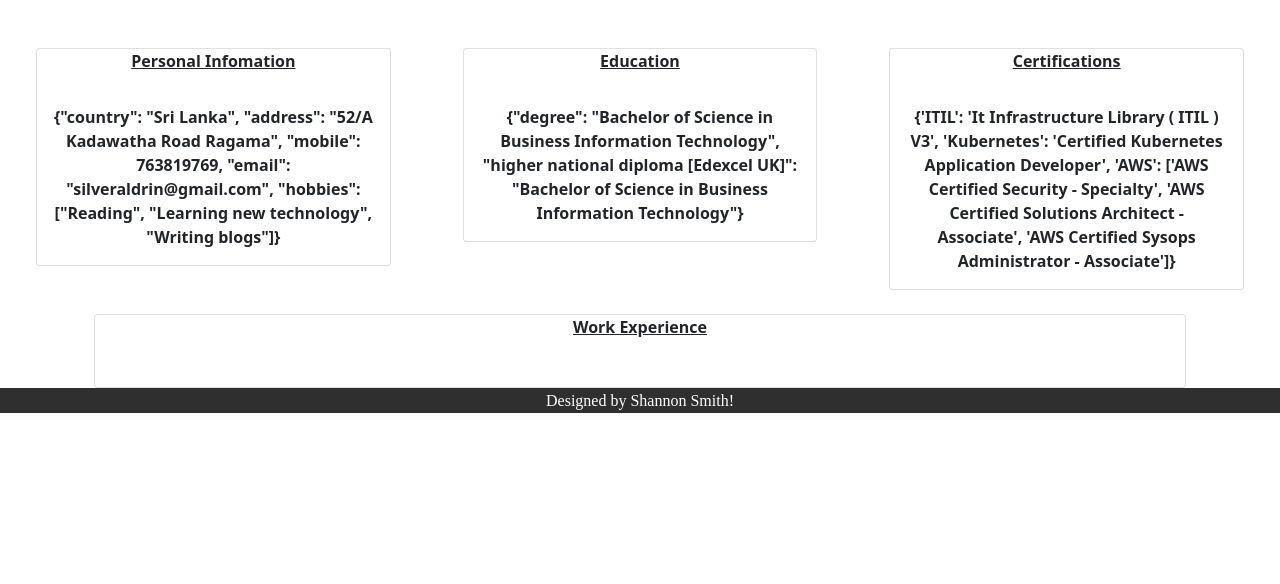
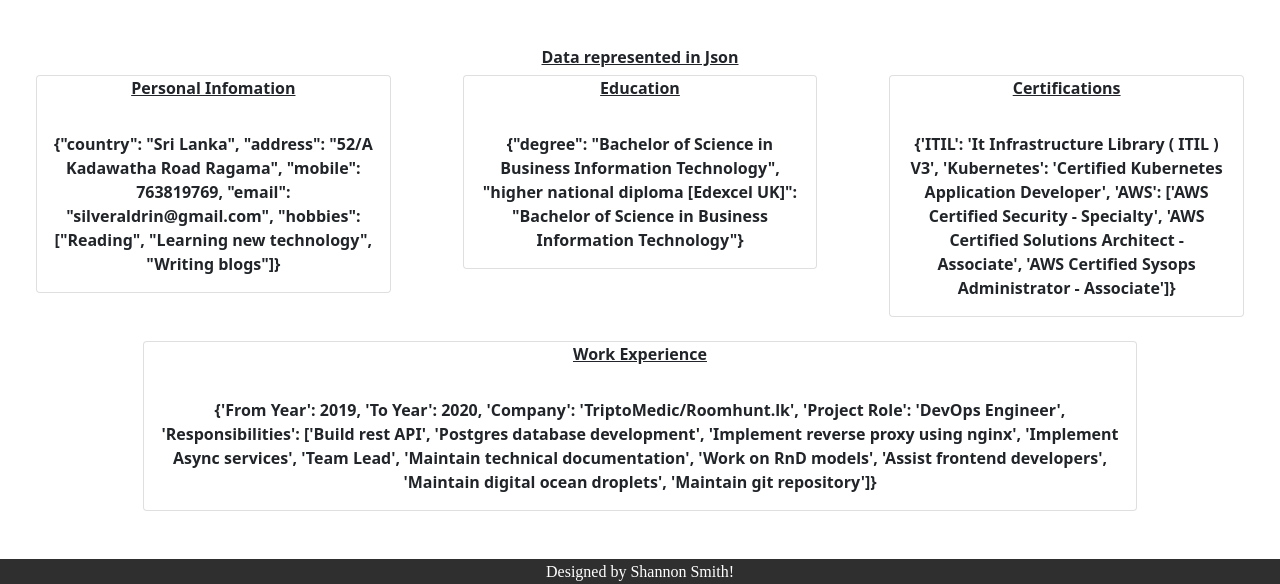
Before and after one commit to coolshano/resume, a Django app: page / in a window 1280 px wide. Shown: the part 624-1208 px from the top of the page. Before the commit the page ends 1037 px from the top, so only its background shows below. Run offline with Django 3.2, Linux system fonts and the light colour scheme; data comes from the database, SQL or seed files in the repository; both versions use the stored data as it was after the commit; some libraries are stand-ins or nearby versions.

Commit message:
corrected

```diff
--- a/myresume/settings.py
+++ b/myresume/settings.py
@@ -25,7 +25,7 @@ SECRET_KEY = 'django-insecure-%vjjfyo%$54pstw(n46h@!ya@vx$nua$bmphr5xhjeh0f-md+_
 # SECURITY WARNING: don't run with debug turned on in production!
 DEBUG = True
 
-ALLOWED_HOSTS = ['129.151.198.10','resume.localhost','129.151.223.61']
+ALLOWED_HOSTS = ['129.151.198.10','resume.localhost','129.151.223.61','129.151.215.160','shannon-portfolio.live']
 
 
 # Application definition
--- a/resume/models.py
+++ b/resume/models.py
@@ -38,3 +38,23 @@ class Certification(models.Model):
 
     def __str__(self):
         return self.certification1
+
+
+class Workexperience(models.Model):
+    yearfrom = models.IntegerField(default=0, null=True)
+    yearto = models.IntegerField(default=0, null=True)
+    company = models.CharField(max_length=50, null=True)
+    projectrole = models.CharField(max_length=100, null=True)
+    responsibility1 = models.CharField(max_length=200, null=True)
+    responsibility2 = models.CharField(max_length=200, null=True)
+    responsibility3 = models.CharField(max_length=200, null=True)
+    responsibility4 = models.CharField(max_length=200, null=True)
+    responsibility5 = models.CharField(max_length=200, null=True)
+    responsibility6 = models.CharField(max_length=200, null=True)
+    responsibility7 = models.CharField(max_length=200, null=True)
+    responsibility8 = models.CharField(max_length=200, null=True)
+    responsibility9 = models.CharField(max_length=200, null=True)
+    responsibility10 = models.CharField(max_length=200, null=True)
+
+    def __str__(self):
+        return self.company
--- a/resume/templates/resumes/index.html
+++ b/resume/templates/resumes/index.html
@@ -2,7 +2,7 @@
 <html lang="en">
 
 <head>
-    <title>Hello!</title>
+    <title>Shannon Smith</title>
     <meta charset="utf-8">
     <meta name="viewport" content="width=device-width, initial-scale=1">
     <link href="https://cdn.jsdelivr.net/npm/bootstrap@5.1.3/dist/css/bootstrap.min.css" rel="stylesheet">
@@ -58,7 +58,7 @@
     </script>
 </head>
 
-<body onload="myFunction()">
+<body onload="myFunction()" style="background-color:white;">
 
 <script>
     function myFunction() {
@@ -74,9 +74,9 @@
 <div class="bg-1">
 
   <div class="container text-center">
-      <p>{% load static %} <img src="{% static "me.jpg" %}" class="img-circle" alt="Me" width="300" height="300"></p>
+      <p>{% load static %} <img src="{% static 'me.jpg' %}" class="img-circle" alt="Me" width="300" height="300"></p>
       <h4>Shannon Andrian Smith</h4>
-      <h6>Award Winning Innovator | CKAD | AWS x 3 | Team Lead | B.Sc in Business Information Technology</h6>
+      <h6>Award Winning Innovator | CKAD | AWS x 3 | Team Lead | B.Sc in Business Information Technology | Best project award 2021</h6>
   </div>
 </div>
 
@@ -89,7 +89,7 @@
         <a href="https://github.com/coolshano" ><button type="button" class="btn btn-primary">GitHub</button> </a>
         <a href="https://medium.com/@silveraldrin" ><button type="button" class="btn btn-primary">Blog</button> </a>
         <a href="https://pypi.org/user/coolshano/" ><button type="button" class="btn btn-primary">Pypi</button> </a>
-
+        <a href="{% url 'download' %}" ><button type="button" class="btn btn-primary">Download CV</button> </a>
 
 </div>
 
@@ -109,7 +109,7 @@
         </div>
     </div>
 
-
+<h6 align="center"><b><u>Data represented in Json</u></b></h6>
     <div class="container-fluid bg-3 text-center">
 
   <div class="row">
@@ -144,19 +144,35 @@
 <div class="container-fluid bg-3 text-center">
 
   <div class="row">
-    <div class="col-sm-12">
+      <div class="col-sm-1">
+        <div class="container">
+                </div>
+
+    </div>
+    <div class="col-sm-10">
         <div class="container">
                     <div class="card">
                         <p><b><u>Work Experience</u></b></p>
-                        <div class="card-body"><b></b></div>
+                        <div class="card-body"><b>{{ work_experience }}</b></div>
                     </div>
                 </div>
 
     </div>
+      <div class="col-sm-1">
+        <div class="container">
+
+
+    </div>
   </div>
+
+
+
+</div>
 </div>
 
 
+<br>
+      <br>
 <footer class="container-fluid bg-4 text-left" >
      <div class="container text-center">
          <font face = "WildWest" size = "3">Designed by Shannon Smith!</font><br />
--- a/resume/urls.py
+++ b/resume/urls.py
@@ -7,6 +7,7 @@ from . import views
 
 urlpatterns = [
     path('', views.index, name='index'),
+    path('download/', views.download,name='download'),
 
 ]
 
--- a/resume/views.py
+++ b/resume/views.py
@@ -1,8 +1,9 @@
 from django.http import HttpResponse
 from django.http import JsonResponse
 import json
-from .models import User,Education, Certification
+from .models import User,Education, Certification, Workexperience
 from django.template import loader
+from django.http import FileResponse
 
 template = loader.get_template('resumes/index.html')
 
@@ -47,12 +48,36 @@ def index(request):
         certification["AWS"] = multi_aws
 
 
+    work_experience_items =  Workexperience.objects.all()
+
+    for work_experience_item in work_experience_items:
+        workexperience = {}
+        responsibility_list = []
+        workexperience["From Year"] = work_experience_item.yearfrom
+        workexperience["To Year"] = work_experience_item.yearto
+        workexperience["Company"] = work_experience_item.company
+        workexperience["Project Role"] = work_experience_item.projectrole
+        responsibility_list.append(work_experience_item.responsibility1)
+        responsibility_list.append(work_experience_item.responsibility2)
+        responsibility_list.append(work_experience_item.responsibility3)
+        responsibility_list.append(work_experience_item.responsibility4)
+        responsibility_list.append(work_experience_item.responsibility5)
+        responsibility_list.append(work_experience_item.responsibility6)
+        responsibility_list.append(work_experience_item.responsibility7)
+        responsibility_list.append(work_experience_item.responsibility8)
+        responsibility_list.append(work_experience_item.responsibility9)
+        responsibility_list.append(work_experience_item.responsibility10)
+        workexperience["Responsibilities"] = responsibility_list
+
+
 
 
     context = {
         'User_details' : user_uploaded,
         'education_details': education_uploaded,
-        'certification_details': certification
+        'certification_details': certification,
+        'work_experience' : workexperience
+
     }
 
 
@@ -60,3 +85,11 @@ def index(request):
 
     return HttpResponse(template.render(context,request))
     #return JsonResponse(user_dict, json_dumps_params={'indent': 2})
+
+
+def download(request):
+  file=open('resume/static/Shannon_CV.pdf','rb')
+  response =FileResponse(file)
+  response['Content-Type']='application/octet-stream'
+  response['Content-Disposition']='attachment;filename="Shannon_CV.pdf"'
+  return response
```
Also changed, not shown: myresume/resume.ini (added, +16 -0 lines), resume.ini (added, +16 -0 lines), db.sqlite3, 4 other files.
